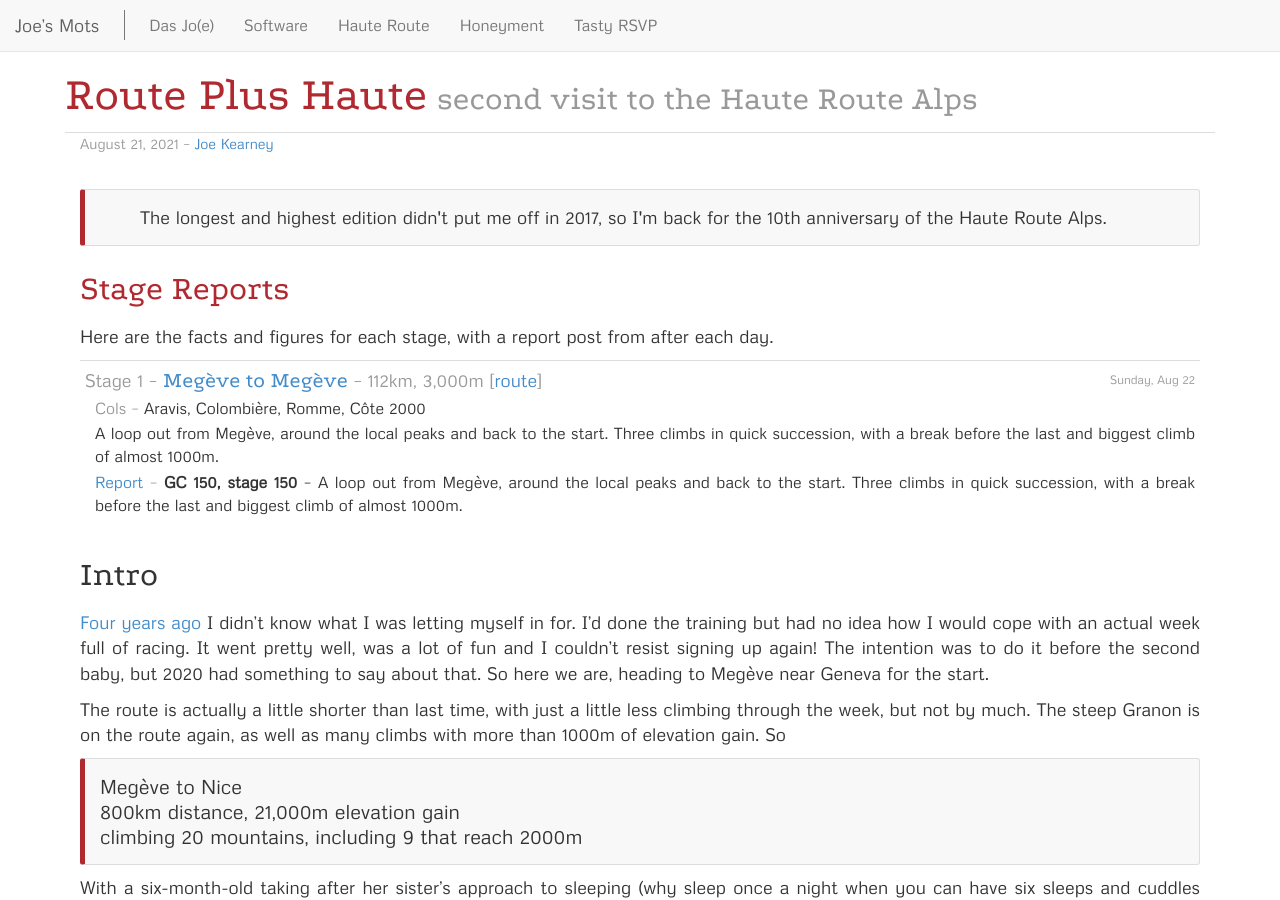
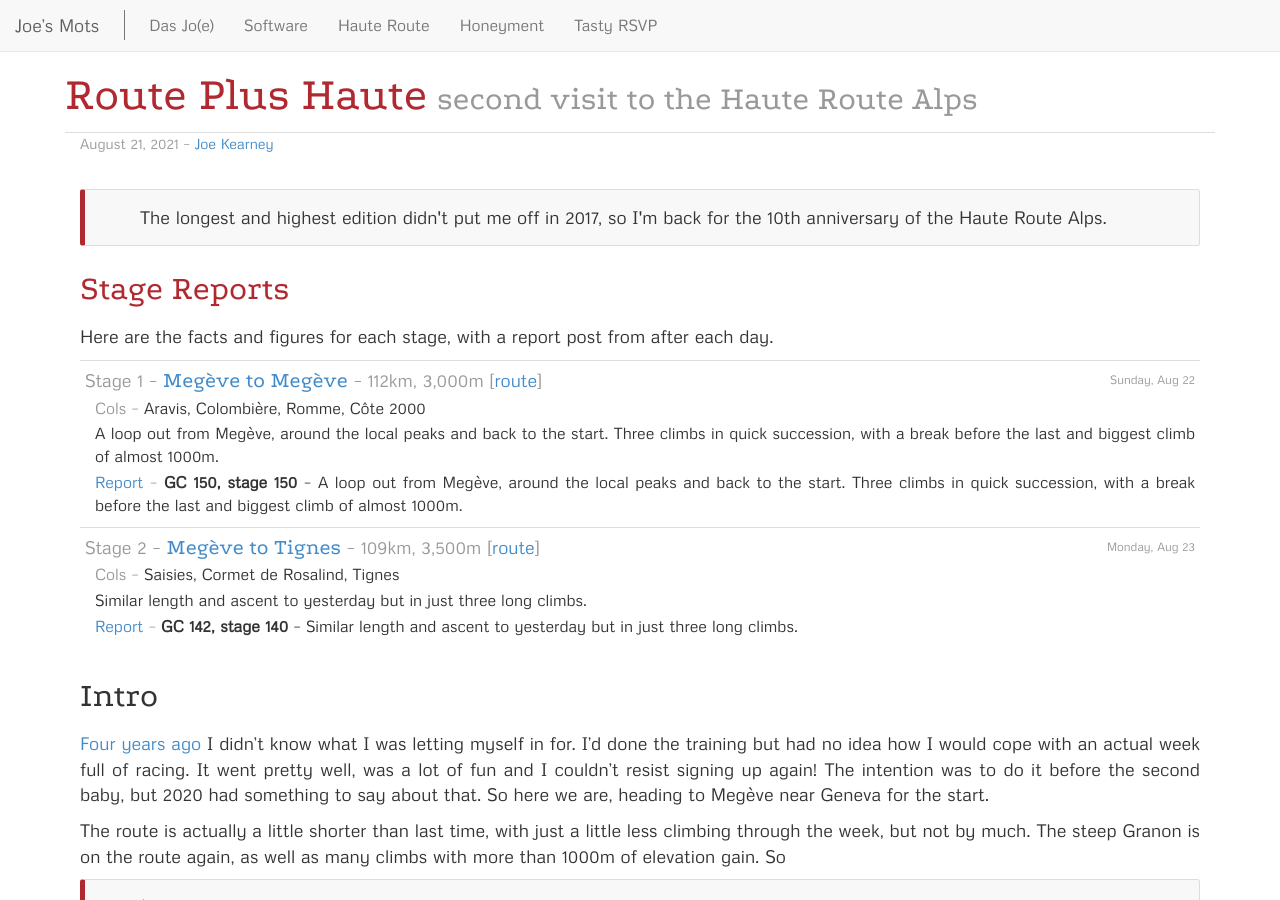
Before and after one commit to joekearney/joekearney.github.io, a Jekyll site: the page built from _posts/cycling/haute-route-2021/2021-08-21-haute-route-2021-index.md, in a window 1280 px wide and 900 px high. Built offline with Jekyll 4.4.1, drawn with Linux system fonts in a browser that asks for light colours; comment, search, counter and statistics services are not loaded; some of the changed lines change nothing that is shown.

Commit message:
HRA21 stage 2 blog

```diff
--- a/_data/haute-route-2021.yml
+++ b/_data/haute-route-2021.yml
@@ -9,3 +9,15 @@
   description: A loop out from Megève, around the local peaks and back to the start. Three climbs in quick succession, with a break before the last and biggest climb of almost 1000m.
   # profile: /images/haute-route/profiles/1.jpg
   # map: /images/haute-route/maps/1.jpg
+
+- number: 2
+  title: Megève to Tignes
+  date: Monday, Aug 23
+  strava-route: https://ridewithgps.com/routes/34861998
+  ridewithgps-route-id: 34861998
+  length: 109km
+  ascent: 3,500m
+  cols: Saisies, Cormet de Rosalind, Tignes
+  description: "Similar length and ascent to yesterday but in just three long climbs."
+  # profile: /images/haute-route/profiles/1.jpg
+  # map: /images/haute-route/maps/1.jpg
--- /dev/null
+++ b/_posts/cycling/haute-route-2021/stage-reports/2021-08-23-hra-2021-stage-2.md
@@ -0,0 +1,48 @@
+---
+layout: haute-route-stage-report-2021
+categories:
+- post
+tags:
+- article
+- cycling
+- hasIndexPage
+- haute-route-2021
+- haute-route-2021-stage-report
+series_index: haute-route-2021
+series: "Haute Route 2021"
+series_tag: haute-route-2021
+include_series_in_header_title: true
+status: draft
+type: post
+author: Joe Kearney
+
+stage-number: 2
+title: "Stage 2 &ndash; GC 142"
+description: "Megève to Tignes"
+long_description: "Similar length and ascent to yesterday but in just three long climbs."
+haute-route-gc-position: 142
+haute-route-stage-position: 140
+
+haute_route_strava_embed: https://www.strava.com/activities/5839079385/embed/f83c7909f2eea00a503f456b7f50359d422ec5ac
+#title_image_img: https://lh3.googleusercontent.com/OwrXwlCqDr_HZ4w9kkw6RF0tiRyChtNTL_z1ESwAVF11m9n6VQGi6-wn054tPEcx0XSmD3EDXcT8Wo1ZWBXZcJSOTGzI7Ut2C4-vPuwR2oWRAish0JsxNDQvRnHWw8kM1yfnD13pjz8=w960-h540
+---
+
+<!--(More photos [here](https://photos.app.goo.gl/fCKj5x7T1g6v16CU9))-->
+
+Slow and steady ~~wins~~ does a bit better in the race. I had a word with myself last night about pushing too hard. The 20 Watts extra on my climbing power was more than I should have pushed and I worried about how I'd sustain that through the week. Maybe later I can work up to that if the legs are still good.
+
+So I went back to the pattern that worked so well in 2017. I dropped off the power a bit to save energy, but had some spare to increase that for the last few kilometers. I find I really enjoy the longest climbs, where this approach works the best for me. Today we had three long ones, of 50 mins, 1h20 and 1h40. Plenty of time to get stuck into them!
+
+We followed the same convoy route out of Megève and started with the Col des Saisies (the name can be read in both directions when painted on the road!). I'd been here in 2017 but in the opposite direction, and actually recognised none of it until ski station at the very top. I was with a group that stayed together for much of the climb, and went at the pace I wanted -- it always feels easier just to follow the group on autopilot. Some knee pain I'd had from the end of yesterday's stage started to disappear as it warmed up, and the legs seems happy spinning away.
+
+The second climb up to the Cormet de Rosalind passed a big, stunning artificial lake half way up. Incredibly blue water (as well as a welcome flatter section to get a degree of rest!). This was a 20km climb and again a group stayed together pretty well. At 16km I got a bit excited and decided I had some spare energy, so attacked to get some time on those in group. No-one wanted to follow, and as I went through 17 and 18km, passing plenty, yes I worried again I'd pushed too soon. I didn't hold that power all the way to the top but by the timing mat I mjst have taken a good five minutes from some of the group.
+
+Another fast descent, this one much more open at the top with incredible views of the mountains and valleys around, really lovely to see. (I neglected to stop to take any photos, for which I'm now sad!) I finally wore the new rain jacket, which worked as excellent wind protection, no flappy sleeves or anything! So I stayed nice and warm all the way down.
+
+I stopped later to take off the jacket, gilet and arm warmers (🥵), pulled over for a minute or so, still in the untimed section. An event motorbike, then a car and another bike, and two riders all stopped to check I was ok. The car didn't even believe my "non, ça va!", and got out of the car to check! A real feature of this event is how supportive everyone is. Obviously the event people are supposed to be, but all the riders look out for each other and shout "allez allez!" when passing.
+
+The climb to Tignes was somehow similar to the Cormet. Long, steady power, some lakes to see along the way, some nice chats (sometimes a bit one-sided depending on the levels of exhaustion!) and the gradual ascent up the high alpine views. I waited a little longer than 4km to go this time to press on, but had a good last couple of kilometers and a proper visit to the pain cave. I'm really happy with how today went, and it was a good reminder that I can benefit from holding back more at the start.
+
+Tomorrow is the big day, this year's queen stage. An early start at 0645, a short descent from Tignes and then up. Tomorrow is long, 190km (though much of that is an enormous descent of some 70km!), but also with a huge amount of elevation gain of 5,000m. If I can survive tomorrow without haemorraging time I should be alright for the rest of the week, which will feel like a gentle spin after that.
+
+Just as I was arriving into Tignes, I saw what looked like a kind of white fox, ahead at the side of the road. It had no interest in me, but then when I passed it I saw why -- it was eating a sheep! Just rummaging away in there. Yummy.
```
